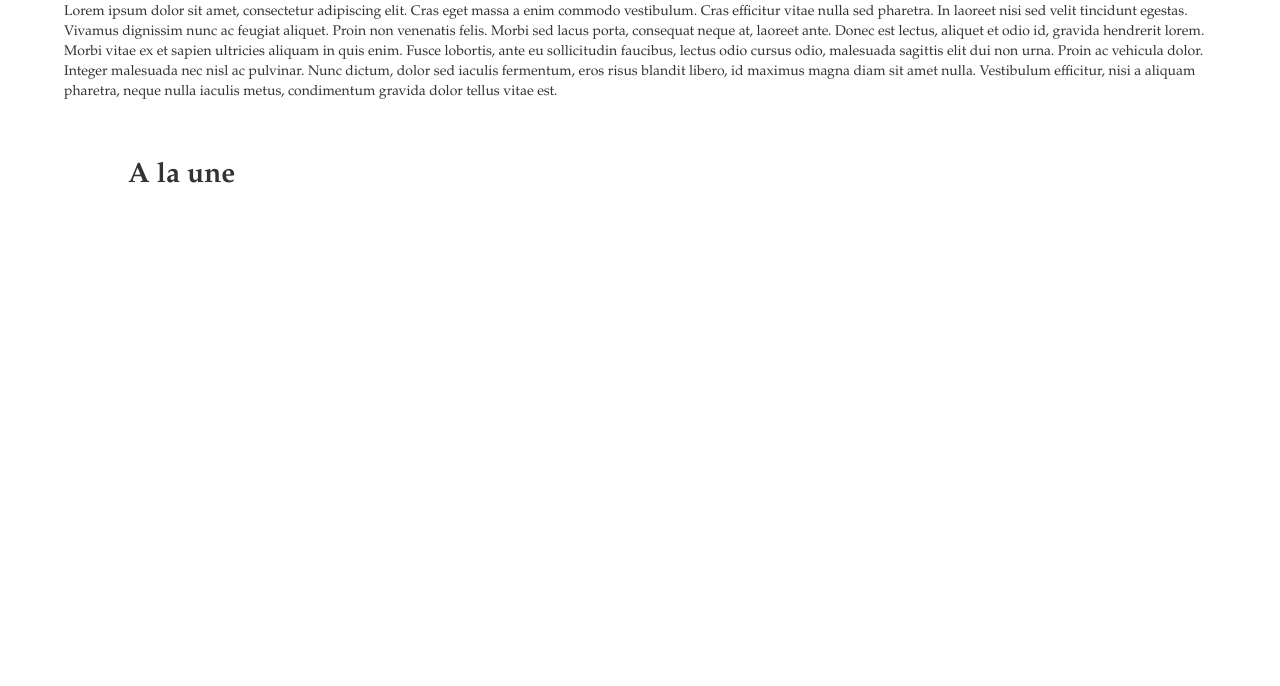
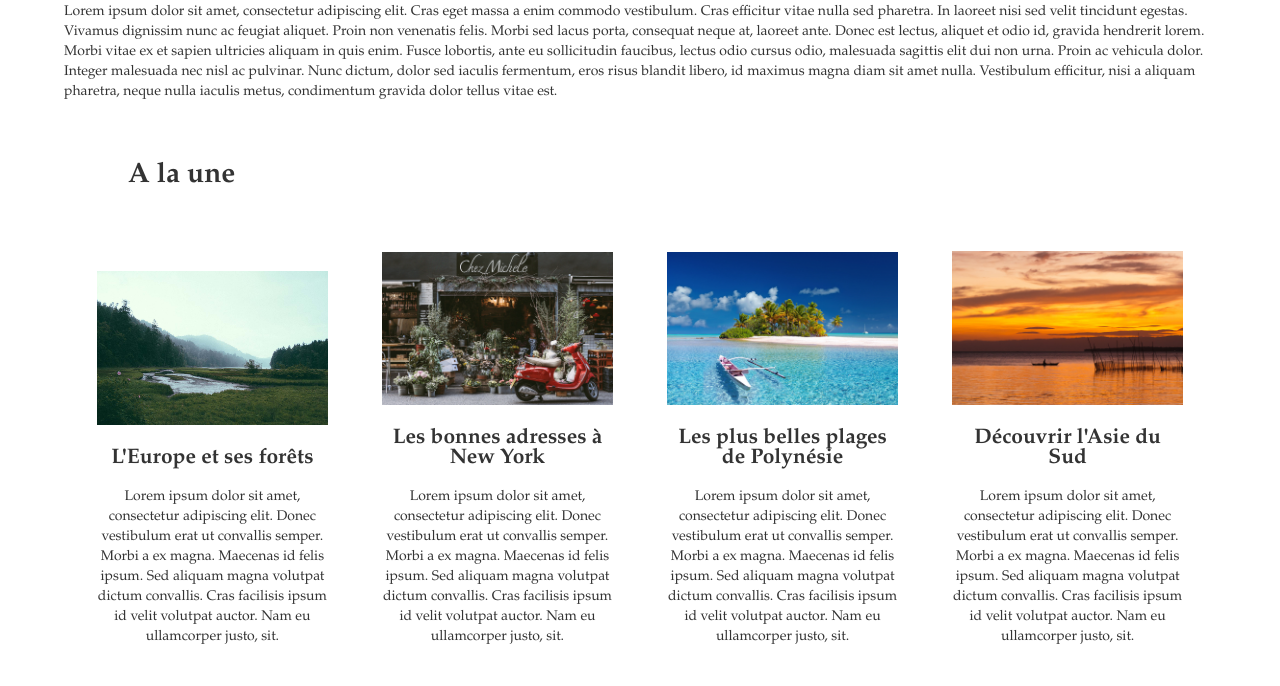
Before and after one commit to gabcaron/dev-mobile-tp2, a PHP site: page /Exercice/index.html in a window 1280 px wide. Shown: the part 679-1365 px from the top of the page. Before the commit the page ends 862 px from the top, so only its background shows below. Run offline with PHP 8.4, Linux system fonts and the light colour scheme.

Commit message:
fin liste A la une

```diff
--- a/Exercice/css/style.css
+++ b/Exercice/css/style.css
@@ -339,6 +339,29 @@ nav .search-container button:hover {
 
 #core .top-listing {
     margin-top: 8vh;
+    width: 100%;
+    display: block;
+    justify-content: space-between;
+}
+
+#core .top-listing #box {
+    text-align: center;
+}
+
+#core .top-listing .list {
+    display: inline-block;
+    width: 20%;
+    margin: 2vw;
+    text-align: center;
+}
+
+#core .top-listing .list img {
+    width: 100%;
+    transition: 0.2s;
+}
+
+#core .top-listing .list img:hover{
+    transform: scale(1.1);
 }
 
 @media screen and (max-width: 600px) {
--- a/Exercice/index.html
+++ b/Exercice/index.html
@@ -44,7 +44,36 @@
             <p>Lorem ipsum dolor sit amet, consectetur adipiscing elit. Cras eget massa a enim commodo vestibulum. Cras efficitur vitae nulla sed pharetra. In laoreet nisi sed velit tincidunt egestas. Vivamus dignissim nunc ac feugiat aliquet. Proin non venenatis felis. Morbi sed lacus porta, consequat neque at, laoreet ante. Donec est lectus, aliquet et odio id, gravida hendrerit lorem. Morbi vitae ex et sapien ultricies aliquam in quis enim. Fusce lobortis, ante eu sollicitudin faucibus, lectus odio cursus odio, malesuada sagittis elit dui non urna. Proin ac vehicula dolor. Integer malesuada nec nisl ac pulvinar. Nunc dictum, dolor sed iaculis fermentum, eros risus blandit libero, id maximus magna diam sit amet nulla. Vestibulum efficitur, nisi a aliquam pharetra, neque nulla iaculis metus, condimentum gravida dolor tellus vitae est. </p>
             <div class="top-listing">
                 <h1>A la une</h1>
-
+                <div id="box">
+                    <div class="list">
+                        <a href="#">
+                            <img src="images/nature.jpg" id="nature-img" alt="Tellement nature" />
+                        </a>
+                        <h2>L'Europe et ses forêts</h2>
+                        <p>Lorem ipsum dolor sit amet, consectetur adipiscing elit. Donec vestibulum erat ut convallis semper. Morbi a ex magna. Maecenas id felis ipsum. Sed aliquam magna volutpat dictum convallis. Cras facilisis ipsum id velit volutpat auctor. Nam eu ullamcorper justo, sit. </p>
+                    </div>
+                    <div class="list">
+                        <a href="#">
+                            <img src="images/city%206.jpeg" id="ny-img" alt="Les bonnes adresses" />
+                        </a>
+                        <h2>Les bonnes adresses à New York</h2>
+                        <p>Lorem ipsum dolor sit amet, consectetur adipiscing elit. Donec vestibulum erat ut convallis semper. Morbi a ex magna. Maecenas id felis ipsum. Sed aliquam magna volutpat dictum convallis. Cras facilisis ipsum id velit volutpat auctor. Nam eu ullamcorper justo, sit. </p>
+                    </div>
+                    <div class="list">
+                        <a href="#">
+                            <img src="images/polynesia.jpg" id="polynesia-img" alt="Ahh la Polynésie" />
+                        </a>
+                        <h2>Les plus belles plages de Polynésie</h2>
+                        <p>Lorem ipsum dolor sit amet, consectetur adipiscing elit. Donec vestibulum erat ut convallis semper. Morbi a ex magna. Maecenas id felis ipsum. Sed aliquam magna volutpat dictum convallis. Cras facilisis ipsum id velit volutpat auctor. Nam eu ullamcorper justo, sit. </p>
+                    </div>
+                    <div class="list">
+                        <a href="#">
+                            <img src="images/sunset.jpg" id="sunset-img" alt="Coucher de soleil en Asie" />
+                        </a>
+                        <h2>Découvrir l'Asie du Sud</h2>
+                        <p>Lorem ipsum dolor sit amet, consectetur adipiscing elit. Donec vestibulum erat ut convallis semper. Morbi a ex magna. Maecenas id felis ipsum. Sed aliquam magna volutpat dictum convallis. Cras facilisis ipsum id velit volutpat auctor. Nam eu ullamcorper justo, sit. </p>
+                    </div>
+                </div>
             </div>
         </section>
         <footer>
```
